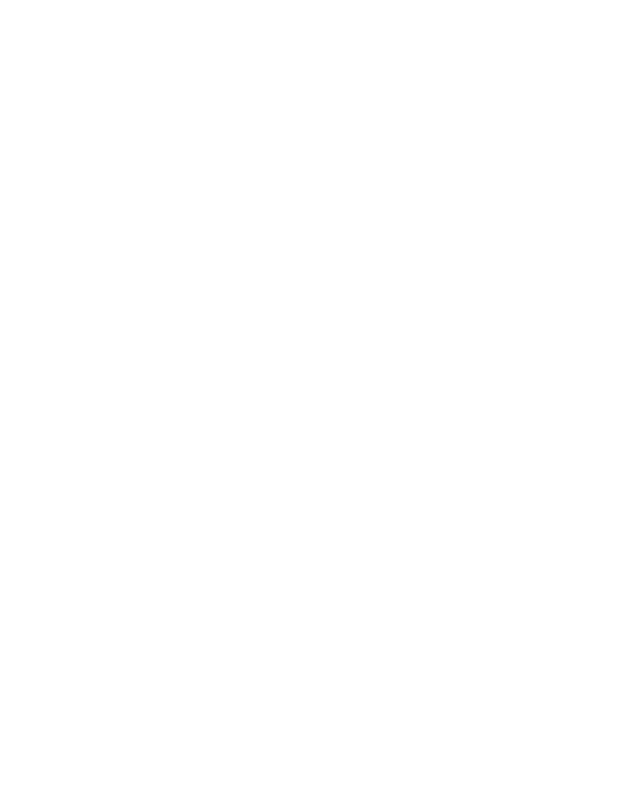
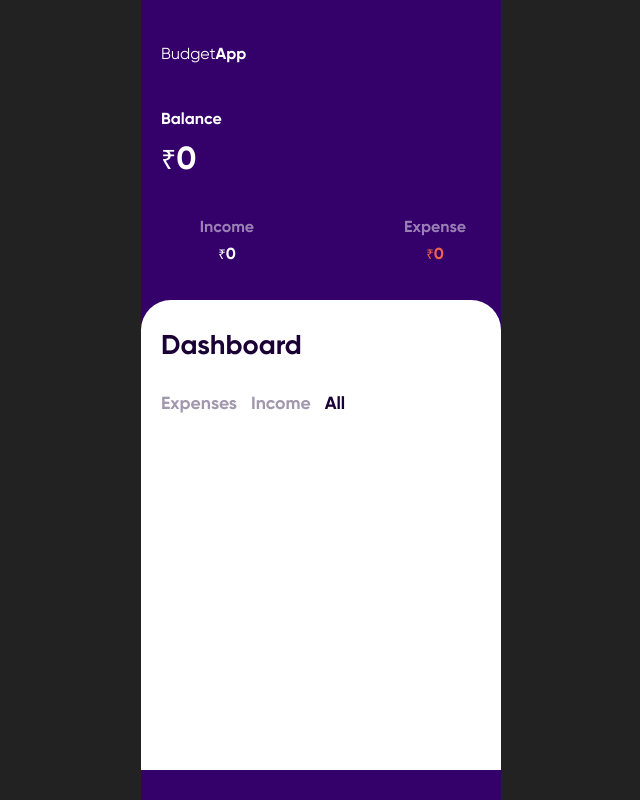
Before and after one commit to heman1999/Budget-App-JavaScript, a plain HTML site: page index.html in a window 1280 px wide. Shown: the whole page, without its empty margins (319-959 px from the left). Drawn offline with Linux system fonts and the light colour scheme.

Commit message:
added html and css

```diff
--- a/index.html
+++ b/index.html
@@ -4,8 +4,67 @@
     <meta charset="UTF-8">
     <meta name="viewport" content="width=device-width, initial-scale=1.0">
     <title>Budget App</title>
+    <link rel="stylesheet" href="style.css">
 </head>
 <body>
-
+    <div class="budget-container">
+        <div class="budget-header">
+            <div class="app-title">Budget<b>App</b></div>
+            <div class="balance">
+                <div class="title">Balance</div>
+                <div class="value">
+                    <small>&#8377</small>0
+                </div>
+                <div class="account">
+                    <div class="income">
+                        <div class="title">
+                            Income
+                        </div>
+                        <div class="income-total">
+                            <small>&#8377</small>0
+                        </div>
+                    </div>
+                    <div class="chart"></div>
+                    <div class="outcome">
+                        <div class="title">
+                            Expense
+                        </div>
+                        <div class="outcome-total">
+                            <small>&#8377</small>0
+                        </div>
+                    </div>
+                </div>
+            </div>
+        </div>
+        <div class="budget-dashboard">
+            <div class="dash-title">Dashboard</div>
+            <div class="toggle">
+                <div class="tab1">Expenses</div>
+                <div class="tab2">Income</div>
+                <div class="tab3 active">All</div>
+            </div>
+            <div class="hide" id="income">
+                <ul class="list"></ul>
+                <div class="input">
+                    <input type="text" id="income-title-input" name="title" placeholder="Title">
+                    <input type="number" id="income-amount-input" name="amount" placeholder="$0">
+                    <div class="add-income"><img src="icon/plus.png" alt=""></div>
+                </div>
+            </div>
+            <div class="hide" id="expense">
+                <ul class="list"></ul>
+                <div class="input">
+                    <input type="text" id="expense-title-input" name="title" placeholder="Title">
+                    <input type="number" id="expense-amount-input" name="amount" placeholder="$0">
+                    <div class="add-expense"><img src="icon/plus.png" alt=""></div>
+                </div>
+            </div>
+            <div id="all">
+                <ul class="list"></ul>
+            </div>
+        </div>
+    </div>
+    <script src="chart.js"></script>
+    <script src="budget.js"></script>
 </body>
 </html>
--- a/style.css
+++ b/style.css
@@ -17,6 +17,7 @@ body{
 }
 
 *{
+    box-sizing: border-box;
     font-family: 'Gilroy';
     list-style: none;
     text-decoration: none;
@@ -24,6 +25,8 @@ body{
     -moz-user-select: none;
     -ms-user-select: none;
     user-select: none;
+    margin: 0;
+    padding: 0;
 }
 
 /* REMOVE SPINNERS FROM NUMBER INPUT */
@@ -41,7 +44,7 @@ input[type=number] {
 .budget-container{
     position: absolute;
     width: 360px;
-    height: 780px;
+    height: 100vh;
     top: 50%;
     left: 50%;
     transform: translateX(-50%) translateY(-50%);
@@ -53,10 +56,10 @@ input[type=number] {
     margin-left: 20px;
 }
 
-.budget-container .app-title a{
+.budget-container .app-title {
     color: #FFF;
 }
-.budget-container .app-title a b{
+.budget-container .app-title  b{
     font-family: 'Gilroy Bold';
 }
 
@@ -154,7 +157,7 @@ input[type=number] {
     margin-left: 10px;
 }
 
-.focus{
+.active{
     opacity : 1 !important;
 }
 
```
